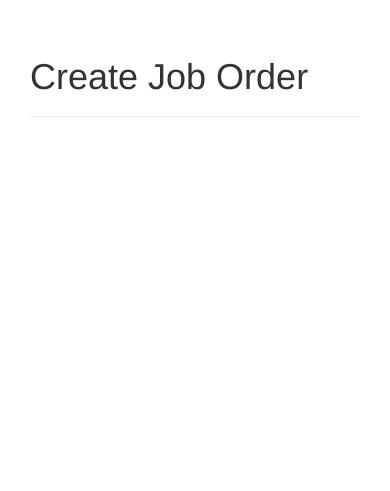
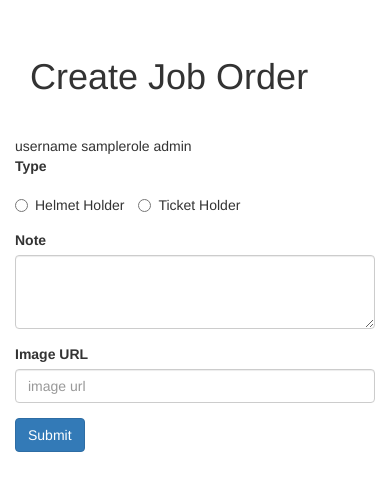
Before and after one commit to jamesacuan/XD, a PHP site: page /XD/addJobOrder.php in a window 390 px wide. Shown: the part 54-545 px from the top of the page. Run offline with PHP 8.4, Linux system fonts and the light colour scheme; the visitor is signed in with stand-in values (Sample User, id 1).

Commit message:
changes to job order and initial PO

```diff
--- a/addJobOrder.php
+++ b/addJobOrder.php
@@ -17,7 +17,29 @@
 
 <?php
 if($_POST){
+    $job_order->getJobOrderCount();
+    $newJO = $job_order->jocount + 1;
+
+    $job_order->getTypeCount($_POST['type']);
+    $newTY = $job_order->tycount + 1;
+
+    $job_order->userid = $_SESSION['userid'];
     $job_order->type = $_POST['type'];
+    if($newTY<10){
+        $job_order->code = $_POST['type'] . "-000" . $newTY;
+    }
+    elseif($newTY<100){
+        $job_order->code = $_POST['type'] . "-00" . $newTY;
+    }
+    elseif($newTY<1000){
+        $job_order->code = $_POST['type'] . "-0" . $newTY;
+    }
+    else{
+        $job_order->code = $_POST['type'] . "-" . $newTY;
+    }
+    $job_order->note = $_POST['note'];
+    $job_order->image_url = $_POST['url'];
+    $job_order->expectedJO = $newJO;
 
     if($job_order->create()){
         echo "<div class='alert alert-success'>Job Order was created.</div>";
@@ -27,3 +49,40 @@
     }
 }
 ?>
+
+<?php echo "username " . $_SESSION['username'] ?>
+<?php echo "role " . $_SESSION['role'] ?>
+
+<form class="form-horizontal" action="<?php echo htmlspecialchars($_SERVER["PHP_SELF"]);?>" method="post">
+  <div class="form-group">
+    <label class="col-sm-2 control-label">Type</label>
+
+    <div class="checkbox col-sm-10">
+        <label class="radio-inline">
+            <input type="radio" name="type" value="HH">Helmet Holder
+        </label>
+        <label class="radio-inline">
+            <input type="radio" name="type" value="TH">Ticket Holder
+        </label>
+    </div>
+  </div>
+
+  <div class="form-group">
+    <label class="col-sm-2 control-label" for="noteArea">Note</label>
+    <div class="col-sm-10">
+        <textarea class="form-control" name="note" rows="3" id="noteArea" required></textarea>
+    </div>
+  </div>
+
+  <div class="form-group">
+    <label for="url" class="col-sm-2 control-label">Image URL</label>
+    <div class="col-sm-10">
+        <input type="text" name="url" class="form-control" id="url" placeholder="image url" required>
+    </div>
+  </div>
+
+  <button type="submit" class="btn btn-primary">Submit</button>
+</form>
+
+
+<?php include 'template/footer.php'; ?>
--- a/config/core.php
+++ b/config/core.php
@@ -5,6 +5,6 @@
 
     $home_url="http://localhost/XD/";
     $page = isset($_GET['page']) ? $_GET['page'] : 1;
-    $records_per_page = 5;
+    $records_per_page = 10;
     $from_record_num = ($records_per_page * $page) - $records_per_page;
 ?>
--- /dev/null
+++ b/css/style.css
@@ -0,0 +1,7 @@
+.page-header{
+    border-bottom: none;
+}
+.tab-job thead th,
+.tab-job th[scope="row"]{
+    text-align: center;
+}
--- a/objects/job_order.php
+++ b/objects/job_order.php
@@ -5,10 +5,8 @@
     private $table1_name = "job_order";
     private $table2_name = "job_order_details";
 
-    public $userid;
-    public $created;
-    public $modified;
-    public $isDeleted;
+    public $userid, $type, $code, $note, $image_url, $expectedJO, $created, $modified, $isDeleted;
+    public $jocount, $tycount;
 
     public function __construct($db){
         $this->conn = $db;
@@ -18,29 +16,62 @@
         $this->created=date('Y-m-d H:i:s');
         $this->modified=date('Y-m-d H:i:s');
 
-        $query = "INSERT INTO " . $this->table1_name . "
+        $query1 = "INSERT INTO " . $this->table1_name . "
                 SET
                     userid = :user_id,
                     created = :created,
                     modified = :modified";
 
-        $stmt = $this->conn->prepare($query);
+        $query2 = "INSERT INTO " . $this->table2_name . "
+                SET
+                    type = :type,
+                    code = :code,
+                    note = :note,
+                    image_url = :image_url,
+                    status = :status,
+                    created = :created,
+                    modified = :modified,
+                    job_orderid = :joborder_id";
 
-        $this->created=htmlspecialchars(strip_tags($this->created));
-        $this->modified=htmlspecialchars(strip_tags($this->modified));
+        $stmt1 = $this->conn->prepare($query1);
+        $stmt2 = $this->conn->prepare($query2);
 
-        $stmt->bindParam(':created', $this->created);
-        $stmt->bindParam(':modified', $this->modified);
+        $this->userid    = htmlspecialchars(strip_tags($this->userid));
+        $this->type      = htmlspecialchars(strip_tags($this->type));
+        $this->code      = htmlspecialchars(strip_tags($this->code));
+        $this->note      = htmlspecialchars(strip_tags($this->note));
+        $this->image_url = htmlspecialchars(strip_tags($this->image_url));
+        $this->expectedJO= htmlspecialchars(strip_tags($this->expectedJO));
+        $this->created   = htmlspecialchars(strip_tags($this->created));
+        $this->modified  = htmlspecialchars(strip_tags($this->modified));
 
-        if($stmt->execute()){
-            return true;
+        $stmt1->bindParam(':userid', $this->userid);
+        $stmt1->bindParam(':created', $this->created);
+        $stmt1->bindParam(':modified', $this->modified);
+
+        $stmt2->bindParam(':type', $this->type);
+        $stmt2->bindParam(':code', $this->code);
+        $stmt2->bindParam(':note', $this->note);
+        $stmt2->bindParam(':image_url', $this->image_url);
+        $stmt2->bindParam(':expectedJO', $this->expectedJO);
+        $stmt2->bindParam(':created', $this->created);
+        $stmt2->bindParam(':modified', $this->modified);
+
+        if($stmt1->execute()){
+            if($stmt2->execute()){
+                return true;
+            }
+            else{
+                $this->showError($stmt2);
+                return false;
+            }
         }else{
-            $this->showError($stmt);
+            $this->showError($stmt1);
             return false;
         }
     }
 
-    function create_details(){
+    /*function create_details(){
         $this->created=date('Y-m-d H:i:s');
         $this->modified=date('Y-m-d H:i:s');
 
@@ -48,6 +79,7 @@
                 SET
                     type = :type,
                     code = :code,
+                    note = :note,
                     image_url = :image_url,
                     status = :status,
                     created = :created,
@@ -55,6 +87,54 @@
                     job_orderid = :joborder_id";
 
         $stmt = $this->conn->prepare($query);
+    }*/
+
+    function getJobOrderCount(){
+        $query = "SELECT count(*) AS total FROM job_order";
+
+        $stmt = $this->conn->prepare($query);
+        $stmt->execute();
+        $num = $stmt->rowCount();
+
+        if($num>0){
+            $row = $stmt->fetch(PDO::FETCH_ASSOC);
+            $this->jocount = $row['total'];
+            return $this->jocount;
+        }
+        return false;
+    }
+
+    function getTypeCount($type_){
+        $query = "SELECT count(*) AS total FROM `job_order_details` WHERE `type`='{$type_}'";
+
+        $stmt = $this->conn->prepare($query);
+        $stmt->execute();
+        $num = $stmt->rowCount();
+
+        if($num>0){
+            $row = $stmt->fetch(PDO::FETCH_ASSOC);
+            $this->tycount = $row['total'];
+            return $this->tycount;
+        }
+        return false;
+    }
+
+    function read($from_record_num, $records_per_page){
+        $query = "SELECT job_order.id,
+                        job_order_details.type,
+                        job_order_details.code,
+                        users.username,
+                        job_order_details.note,
+                        job_order_details.modified,
+                        job_order_details.status
+                        FROM `job_order`
+                        JOIN users on job_order.userid = users.userid
+                        JOIN job_order_details on job_order.id = job_order_details.job_orderid
+                        LIMIT {$from_record_num}, {$records_per_page}";
+
+        $stmt = $this->conn->prepare($query);
+        $stmt->execute();
+        return $stmt;
     }
 }
 ?>
--- a/template/header.php
+++ b/template/header.php
@@ -8,6 +8,7 @@
     <title><?php echo isset($page_title) ? strip_tags($page_title) : "Index"; ?></title>
     <link href="css/bootstrap.min.css" rel="stylesheet" media="screen" />
     <link href="css/login.css" rel="stylesheet" />
+    <link href="css/style.css" rel="stylesheet" />
     <script src="js/jquery-3.2.1.js"></script>
     <script src="js/bootstrap.min.js"></script>
 
--- a/upload.php
+++ b/upload.php
@@ -4,6 +4,7 @@
 $target_file = $target_dir . basename($_FILES["fileToUpload"]["name"]);
 $uploadOk = 1;
 $imageFileType = strtolower(pathinfo($target_file,PATHINFO_EXTENSION));
+
 // Check if image file is a actual image or fake image
 if(isset($_POST["submit"])) {
     $check = getimagesize($_FILES["fileToUpload"]["tmp_name"]);
```
Also changed, not shown: addPurchaseOrder.php (added, +16 -0 lines), index.php (+43 -42 lines), objects/purchase_order.php (added, +20 -0 lines).
